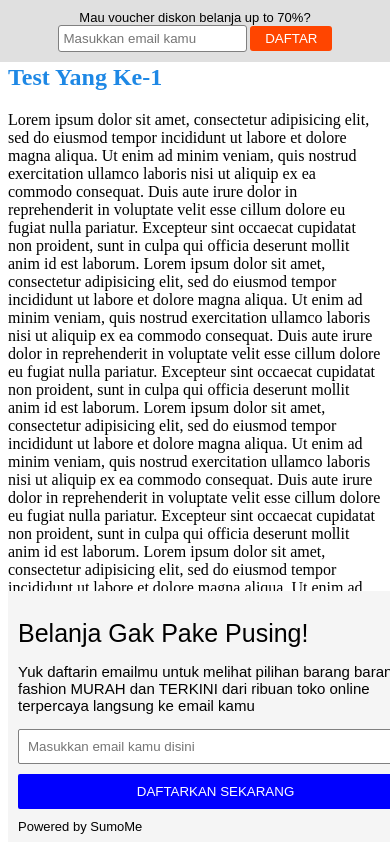
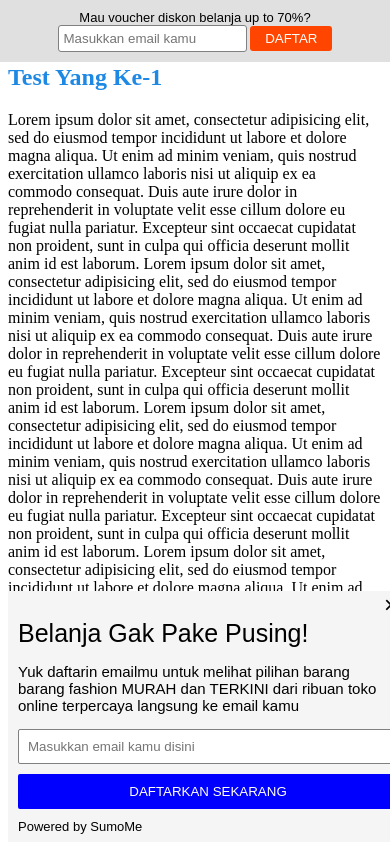
Before and after one commit to RichadHarianja/test-java-using-java-appium, a plain HTML site: page index.html in a window 390 px wide. Shown: the top 842 px of the page. Drawn offline with Linux system fonts and the light colour scheme.

Commit message:
new slider code

```diff
--- a/css/style.css
+++ b/css/style.css
@@ -62,9 +62,9 @@
 	  transition: opacity 0.5s ease-out, bottom 0.5s ease-out;
 }
 
-@media screen and (max-width: 415px){
+@media screen and (max-width: 400px){
 	.slider-container{
-		width: 415px;
+		width:400px;
 	}
 }
 
```
